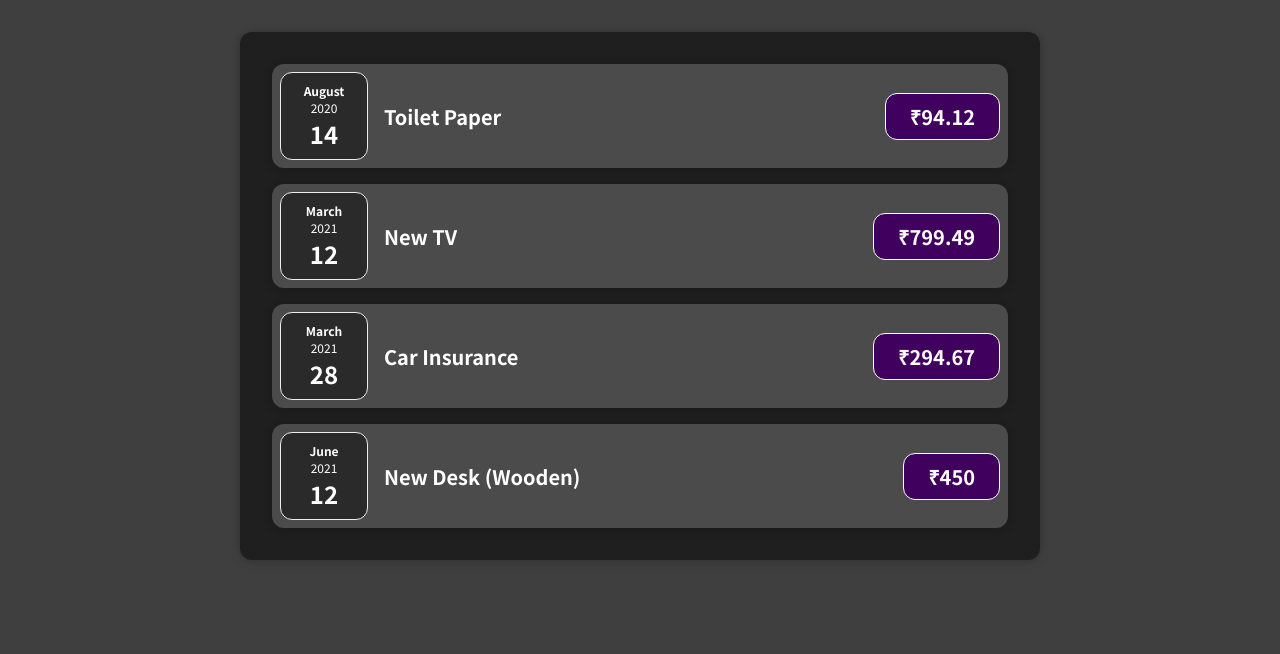
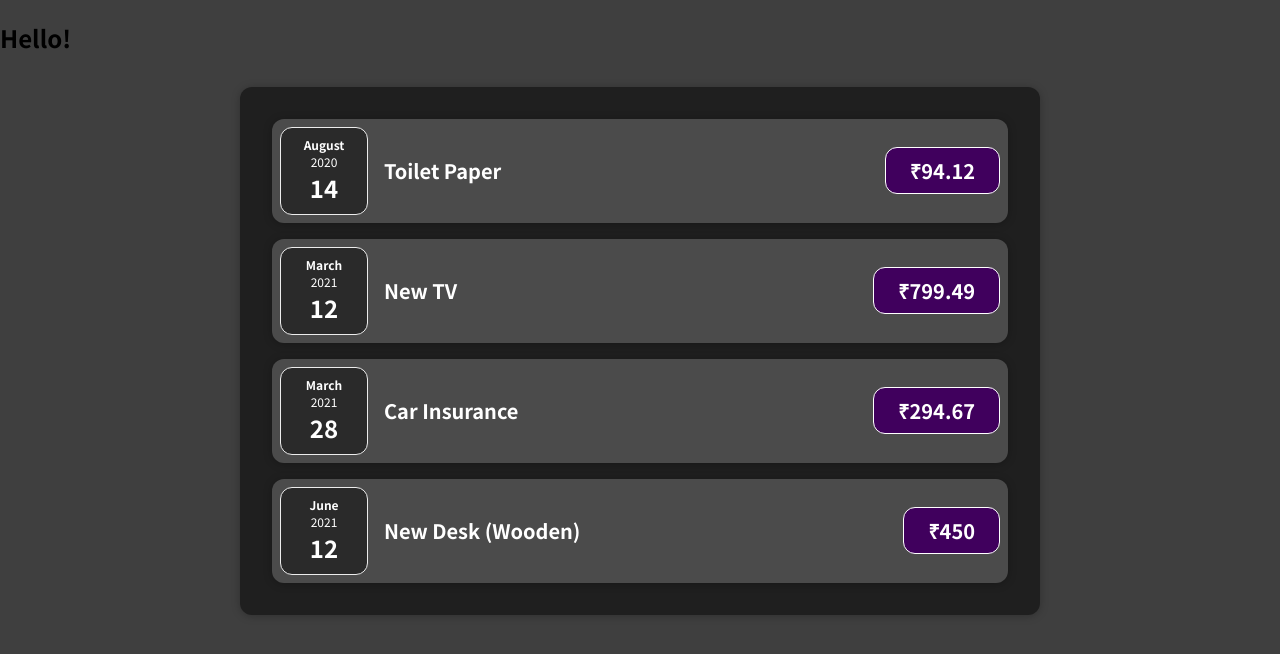
Before and after one commit to sumitdey851/react-complete-guide, a React (Create React App) app: page / in a window 1280 px wide. Shown: the top 654 px of the page. Built offline with nearby package versions, Linux system fonts and the light colour scheme; the HTML template or start-up script is replaced by a standard one.

Commit message:
Demonstrate code without JSX

```diff
--- a/src/App.js
+++ b/src/App.js
@@ -1,3 +1,4 @@
+import React from "react";  // Older react projects use this to write code without JSX (see lines 32-38)
 import Expenses from "./components/Expenses";
 
 function App() {
@@ -28,8 +29,17 @@ function App() {
     },
   ];
 
+  // Code using React without JSX
+  // return React.createElement(
+  //   "div",
+  //   {},
+  //   React.createElement("h2", {}, "Hello!"),
+  //   React.createElement(Expenses, {items: items})
+  // );
+
   return (
     <div>
+      <h2>Hello!</h2>
       <Expenses items={items} />
     </div>
   );
```
